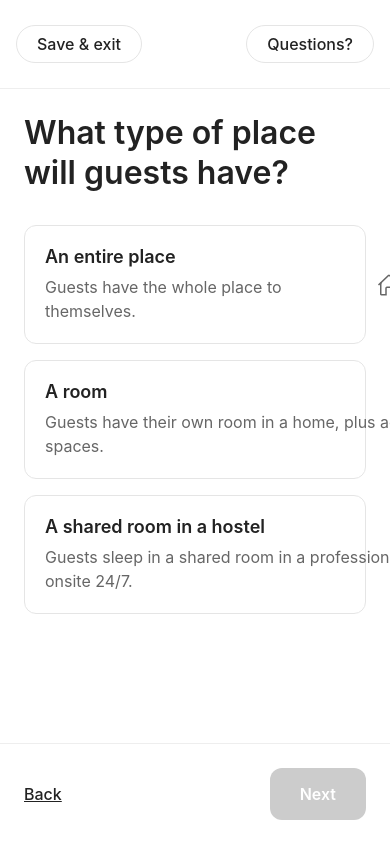
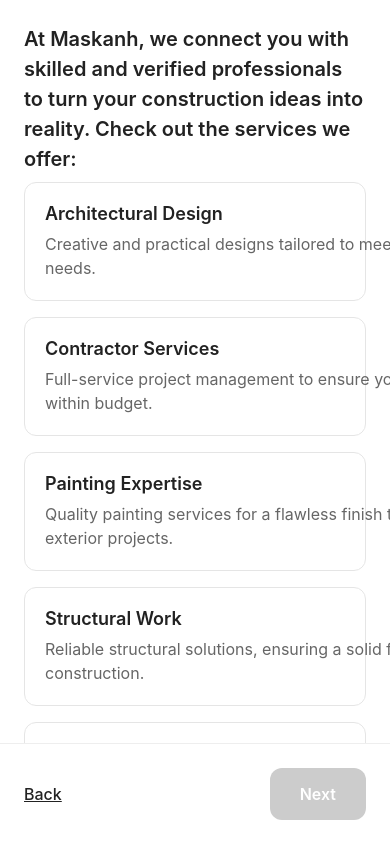
Before and after one commit to Ubaidullah2023/Maskanh-0, a React Native app: screen /PlaceType in a window 390 px wide. Built offline with nearby package versions, Linux system fonts and the light colour scheme.

Commit message:
Now Bro   Google-services.json
 Google-services.json ko create kya tha and App name ke file create ke ha.  firebase ko be attach kya ha

```diff
--- a/navigation/AppNavigator.tsx
+++ b/navigation/AppNavigator.tsx
@@ -139,6 +139,7 @@
   };
   Location: {
     placeType: 'entire' | 'room' | 'shared';
+    serviceTypes?: string[];
     address?: string;
   };
   AddressSearch: undefined;
--- a/screens/PlaceTypeScreen.tsx
+++ b/screens/PlaceTypeScreen.tsx
@@ -13,81 +13,140 @@
 import type { RootStackParamList } from '../navigation/AppNavigator';
 import { Ionicons } from '@expo/vector-icons';
 
-type PlaceType = 'entire' | 'room' | 'shared';
+type ServiceType = 'architectural' | 'contractor' | 'painting' | 'structural' | 'labor' | 'carpentry' | 'drilling' | 'electrical';
 
 export default function PlaceTypeScreen() {
   const navigation = useNavigation<NativeStackNavigationProp<RootStackParamList>>();
-  const [selectedType, setSelectedType] = useState<PlaceType | null>(null);
+  const [selectedTypes, setSelectedTypes] = useState<ServiceType[]>([]);
 
-  const handleSaveAndExit = () => {
-    navigation.navigate('MainTabs', { screen: 'Home' });
-  };
 
   const handleBack = () => {
     navigation.goBack();
   };
 
   const handleNext = () => {
-    if (selectedType) {
-      // Navigate to the location screen with the selected type
-      navigation.navigate('Location', { placeType: selectedType });
+    if (selectedTypes.length > 0) {
+      navigation.navigate('Location', { placeType: 'entire', serviceTypes: selectedTypes });
     }
+  };
+
+  const toggleServiceType = (type: ServiceType) => {
+    setSelectedTypes(prev =>
+      prev.includes(type)
+        ? prev.filter(t => t !== type)
+        : [...prev, type]
+    );
   };
 
   return (
     <SafeAreaView style={styles.container}>
       <StatusBar barStyle="dark-content" backgroundColor="#FFFFFF" />
+      <ScrollView style={styles.content} showsVerticalScrollIndicator={false}>
+        <Text style={styles.title}>At Maskanh, we connect you with skilled and verified professionals to turn your construction ideas into reality. Check out the services we offer:
+        </Text>
 
-      {/* Header */}
-      <View style={styles.header}>
-        <TouchableOpacity style={styles.saveButton} onPress={handleSaveAndExit}>
-          <Text style={styles.saveButtonText}>Save & exit</Text>
-        </TouchableOpacity>
-        <TouchableOpacity style={styles.questionButton}>
-          <Text style={styles.saveButtonText}>Questions?</Text>
-        </TouchableOpacity>
-      </View>
-
-      <ScrollView style={styles.content} showsVerticalScrollIndicator={false}>
-        <Text style={styles.title}>What type of place will guests have?</Text>
-
-        {/* Place Type Options */}
+        {/* Service Options */}
         <TouchableOpacity
-          style={[styles.optionCard, selectedType === 'entire' && styles.selectedCard]}
-          onPress={() => setSelectedType('entire')}
+          style={[styles.optionCard, selectedTypes.includes('architectural') && styles.selectedCard]}
+          onPress={() => toggleServiceType('architectural')}
         >
           <View style={styles.optionContent}>
             <View>
-              <Text style={styles.optionTitle}>An entire place</Text>
-              <Text style={styles.optionDescription}>Guests have the whole place to themselves.</Text>
+              <Text style={styles.optionTitle}>Architectural Design</Text>
+              <Text style={styles.optionDescription}>Creative and practical designs tailored to meet your unique space needs.</Text>
             </View>
-            <Ionicons name="home-outline" size={24} color="#666666" />
+            <Ionicons name="color-palette-outline" size={24} color="#666666" />
           </View>
         </TouchableOpacity>
 
         <TouchableOpacity
-          style={[styles.optionCard, selectedType === 'room' && styles.selectedCard]}
-          onPress={() => setSelectedType('room')}
+          style={[styles.optionCard, selectedTypes.includes('contractor') && styles.selectedCard]}
+          onPress={() => toggleServiceType('contractor')}
         >
           <View style={styles.optionContent}>
             <View>
-              <Text style={styles.optionTitle}>A room</Text>
-              <Text style={styles.optionDescription}>Guests have their own room in a home, plus access to shared spaces.</Text>
+              <Text style={styles.optionTitle}>Contractor Services</Text>
+              <Text style={styles.optionDescription}>Full-service project management to ensure your construction runs smoothly, on time, and within budget.</Text>
             </View>
-            <Ionicons name="bed-outline" size={24} color="#666666" />
+            <Ionicons name="construct-outline" size={24} color="#666666" />
           </View>
         </TouchableOpacity>
 
         <TouchableOpacity
-          style={[styles.optionCard, selectedType === 'shared' && styles.selectedCard]}
-          onPress={() => setSelectedType('shared')}
+          style={[styles.optionCard, selectedTypes.includes('painting') && styles.selectedCard]}
+          onPress={() => toggleServiceType('painting')}
         >
           <View style={styles.optionContent}>
             <View>
-              <Text style={styles.optionTitle}>A shared room in a hostel</Text>
-              <Text style={styles.optionDescription}>Guests sleep in a shared room in a professionally managed hostel with staff onsite 24/7.</Text>
+              <Text style={styles.optionTitle}>Painting Expertise</Text>
+              <Text style={styles.optionDescription}>Quality painting services for a flawless finish that lasts, for both interior and exterior projects.</Text>
+            </View>
+            <Ionicons name="brush-outline" size={24} color="#666666" />
+          </View>
+        </TouchableOpacity>
+
+        <TouchableOpacity
+          style={[styles.optionCard, selectedTypes.includes('structural') && styles.selectedCard]}
+          onPress={() => toggleServiceType('structural')}
+        >
+          <View style={styles.optionContent}>
+            <View>
+              <Text style={styles.optionTitle}>Structural Work</Text>
+              <Text style={styles.optionDescription}>Reliable structural solutions, ensuring a solid foundation and durable construction.</Text>
+            </View>
+            <Ionicons name="cube-outline" size={24} color="#666666" />
+          </View>
+        </TouchableOpacity>
+
+        <TouchableOpacity
+          style={[styles.optionCard, selectedTypes.includes('labor') && styles.selectedCard]}
+          onPress={() => toggleServiceType('labor')}
+        >
+          <View style={styles.optionContent}>
+            <View>
+              <Text style={styles.optionTitle}>Labor Services</Text>
+              <Text style={styles.optionDescription}>Skilled labor for all types of construction work, ensuring efficiency and precision.</Text>
             </View>
             <Ionicons name="people-outline" size={24} color="#666666" />
+          </View>
+        </TouchableOpacity>
+
+        <TouchableOpacity
+          style={[styles.optionCard, selectedTypes.includes('carpentry') && styles.selectedCard]}
+          onPress={() => toggleServiceType('carpentry')}
+        >
+          <View style={styles.optionContent}>
+            <View>
+              <Text style={styles.optionTitle}>Carpentry</Text>
+              <Text style={styles.optionDescription}>Custom woodwork, from furniture design to detailed fittings and installations.</Text>
+            </View>
+            <Ionicons name="hammer-outline" size={24} color="#666666" />
+          </View>
+        </TouchableOpacity>
+
+        <TouchableOpacity
+          style={[styles.optionCard, selectedTypes.includes('drilling') && styles.selectedCard]}
+          onPress={() => toggleServiceType('drilling')}
+        >
+          <View style={styles.optionContent}>
+            <View>
+              <Text style={styles.optionTitle}>Drilling Operations</Text>
+              <Text style={styles.optionDescription}>Safe, precise drilling for all your construction and installation needs.</Text>
+            </View>
+            <Ionicons name="hardware-chip-outline" size={24} color="#666666" />
+          </View>
+        </TouchableOpacity>
+
+        <TouchableOpacity
+          style={[styles.optionCard, selectedTypes.includes('electrical') && styles.selectedCard]}
+          onPress={() => toggleServiceType('electrical')}
+        >
+          <View style={styles.optionContent}>
+            <View>
+              <Text style={styles.optionTitle}>Electrical Services</Text>
+              <Text style={styles.optionDescription}>Certified electrical work for installations, repairs, and maintenance that you can rely on.</Text>
+            </View>
+            <Ionicons name="flash-outline" size={24} color="#666666" />
           </View>
         </TouchableOpacity>
       </ScrollView>
@@ -99,9 +158,9 @@
         </TouchableOpacity>
 
         <TouchableOpacity
-          style={[styles.nextButton, !selectedType && styles.nextButtonDisabled]}
+          style={[styles.nextButton, selectedTypes.length === 0 && styles.nextButtonDisabled]}
           onPress={handleNext}
-          disabled={!selectedType}
+          disabled={selectedTypes.length === 0}
         >
           <Text style={styles.nextButtonText}>Next</Text>
         </TouchableOpacity>
@@ -123,37 +182,18 @@
     borderBottomWidth: 1,
     borderBottomColor: '#EEEEEE',
   },
-  saveButton: {
-    paddingVertical: 8,
-    paddingHorizontal: 20,
-    borderRadius: 24,
-    borderWidth: 1,
-    borderColor: '#E5E5E5',
-    backgroundColor: '#FFFFFF',
-  },
-  questionButton: {
-    paddingVertical: 8,
-    paddingHorizontal: 20,
-    borderRadius: 24,
-    borderWidth: 1,
-    borderColor: '#E5E5E5',
-    backgroundColor: '#FFFFFF',
-  },
-  saveButtonText: {
-    fontSize: 16,
-    color: '#222222',
-    fontWeight: '500',
-  },
+
+
   content: {
     flex: 1,
     padding: 24,
   },
   title: {
-    fontSize: 32,
+    fontSize: 20,
     fontWeight: '600',
     color: '#222222',
-    marginBottom: 32,
-    lineHeight: 40,
+    marginBottom: 8,
+    lineHeight: 30,
   },
   optionCard: {
     borderWidth: 1,
```
Also changed, not shown: 6 other files (tests, documents, lock files or other folders).
